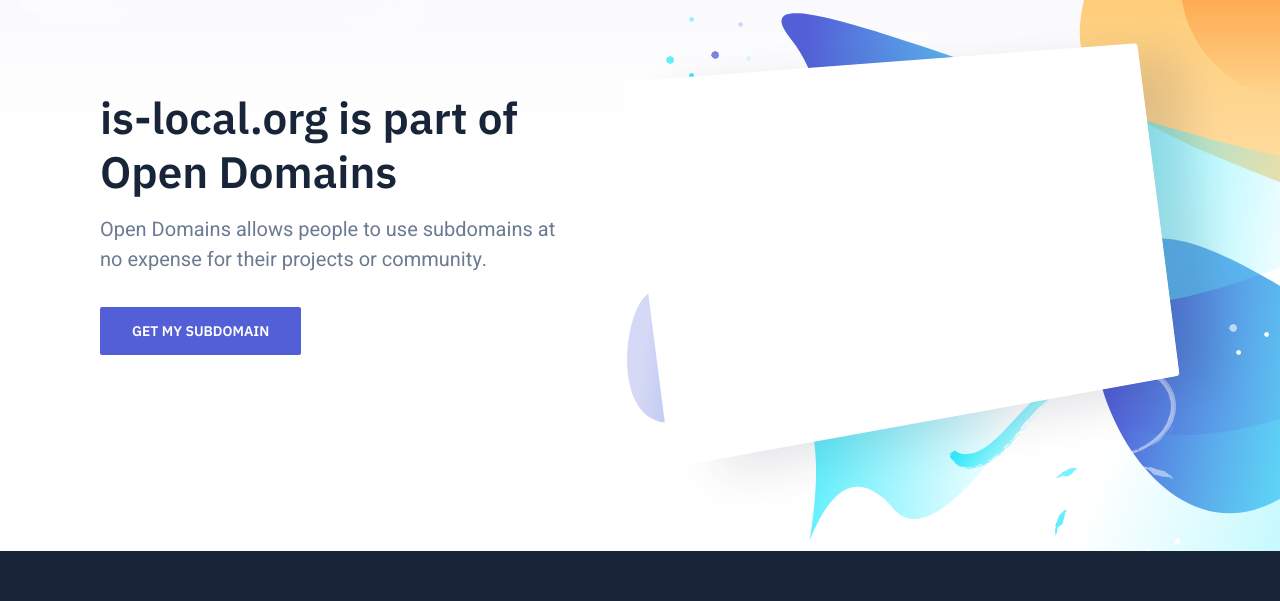
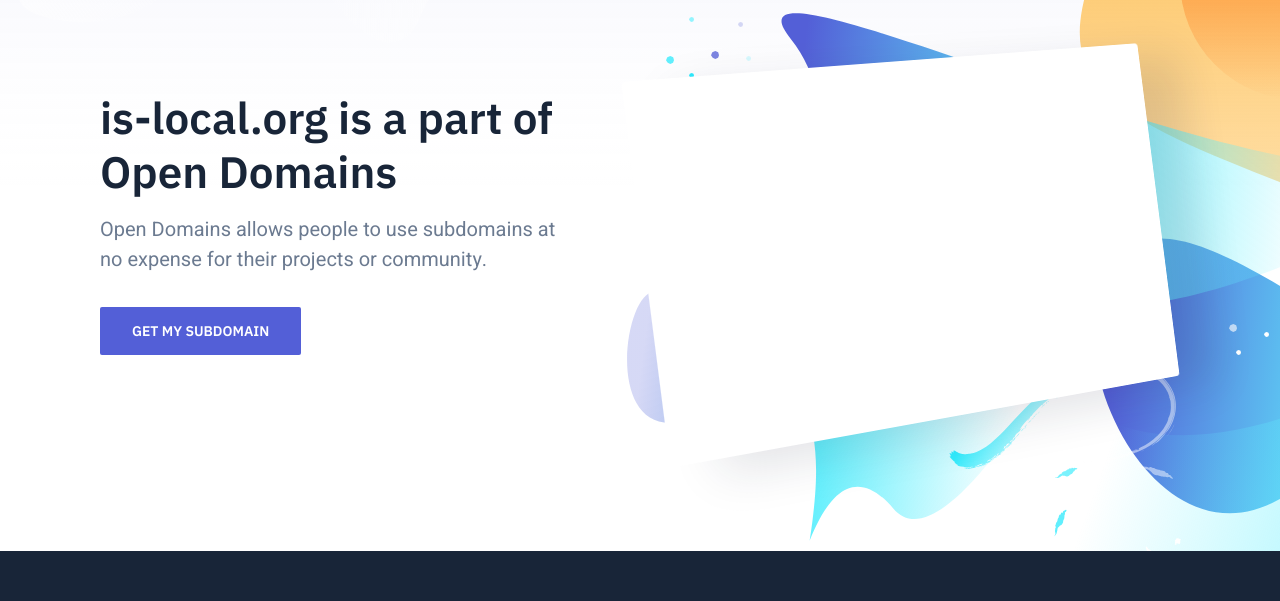
Before and after one commit to open-domains/is-local.org, a plain HTML site: page index.html in a window 1280 px wide. Shown: the part 117-718 px from the top of the page. Drawn offline with nearby package versions, Linux system fonts and the light colour scheme.

Commit message:
Update index.html

```diff
--- a/index.html
+++ b/index.html
@@ -43,7 +43,7 @@
             <div class="hero-inner">
               <div class="hero-copy">
                 <h1 class="hero-title mt-0">
-                  is-local.org is part of Open Domains
+                  is-local.org is a part of Open Domains
                 </h1>
                 <p class="hero-paragraph">
                   Open Domains allows people to use subdomains at no expense for
```
